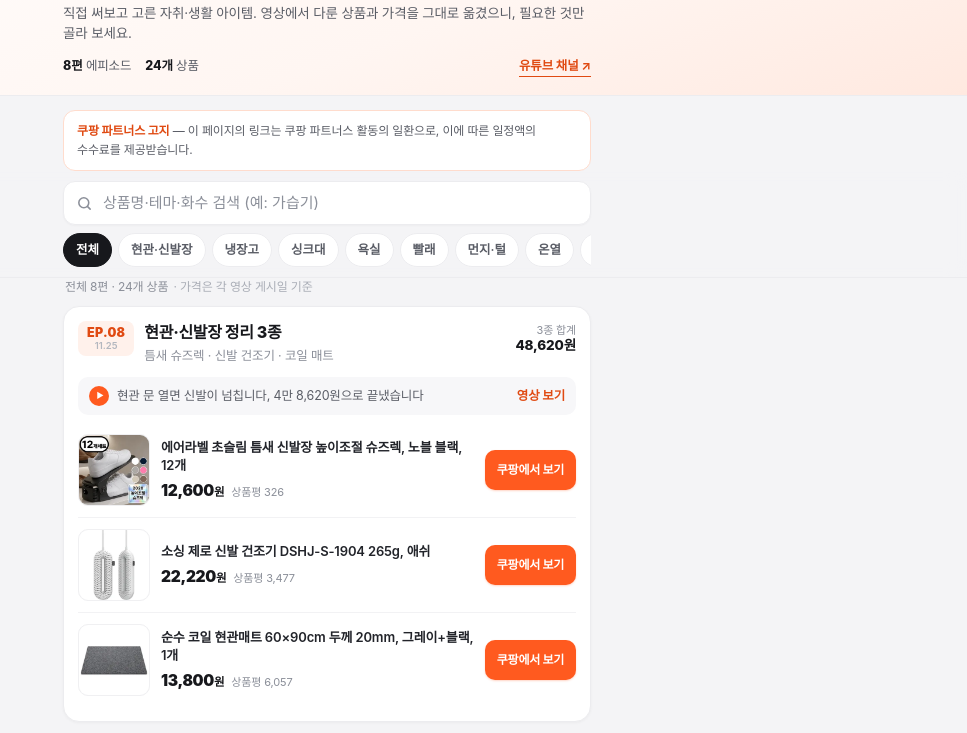
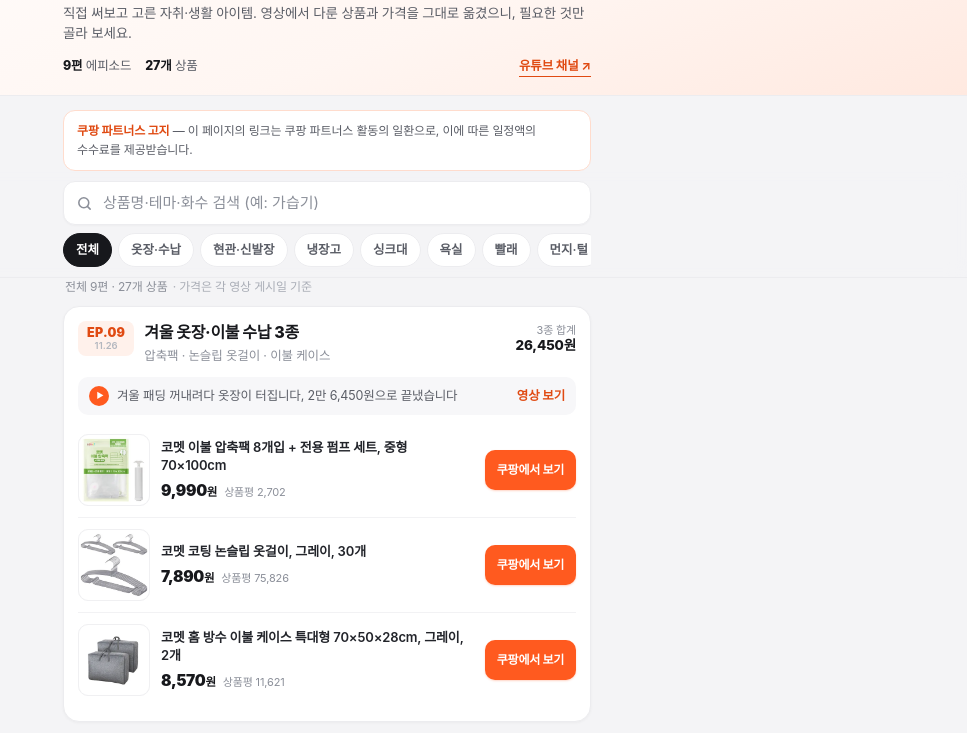
Before and after one commit to peem931029-cell/lifechange-pick, a plain HTML site: page index.html in a window 1280 px wide. Shown: the part 136-869 px from the top of the page, without its empty margins (313-1280 px from the left). Drawn offline with Linux system fonts and the light colour scheme; a web font is replaced by a local one.

Commit message:
EP.09 겨울 옷장·이불 수납 3종 카드 추가 (9편 · 27개 상품)

```diff
--- a/index.html
+++ b/index.html
@@ -4,10 +4,10 @@
 <meta charset="utf-8">
 <meta name="viewport" content="width=device-width, initial-scale=1, viewport-fit=cover">
 <title>이거사면인생바뀜 · 전편 상품 모음</title>
-<meta name="description" content="이거사면인생바뀜 쇼핑 쇼츠 EP.01~EP.08에 나온 갓성비 아이템 24개를 한 페이지에 모았습니다. 영상별 가격과 쿠팡 링크 바로가기.">
+<meta name="description" content="이거사면인생바뀜 쇼핑 쇼츠 EP.01~EP.09에 나온 갓성비 아이템 27개를 한 페이지에 모았습니다. 영상별 가격과 쿠팡 링크 바로가기.">
 <meta name="theme-color" content="#ffffff">
 <meta property="og:title" content="이거사면인생바뀜 · 전편 상품 모음">
-<meta property="og:description" content="영상에 나온 갓성비 아이템 24개, EP.01~08 한 페이지에.">
+<meta property="og:description" content="영상에 나온 갓성비 아이템 27개, EP.01~09 한 페이지에.">
 <meta property="og:type" content="website">
 <meta property="og:url" content="https://peem931029-cell.github.io/lifechange-pick/">
 <meta property="og:site_name" content="이거사면인생바뀜">
@@ -133,8 +133,8 @@ footer a{color:var(--brand-ink);font-weight:600}
     <p class="brand"><span class="dot">이</span>이거사면인생바뀜</p>
     <h1>영상에 나온 갓성비 아이템,<br>한 페이지에 모았습니다</h1>
     <p class="lead">직접 써보고 고른 자취·생활 아이템. 영상에서 다룬 상품과 가격을 그대로 옮겼으니, 필요한 것만 골라 보세요.</p>    <div class="stats">
-      <span><b>8편</b> 에피소드</span>
-      <span><b>24개</b> 상품</span>
+      <span><b>9편</b> 에피소드</span>
+      <span><b>27개</b> 상품</span>
       <a class="yt" href="https://www.youtube.com/@lifechange_pick" target="_blank" rel="noopener">유튜브 채널 ↗</a>
     </div>
   </div>
@@ -151,14 +151,57 @@ footer a{color:var(--brand-ink);font-weight:600}
       <input id="q" type="search" inputmode="search" autocomplete="off" placeholder="상품명·테마·화수 검색 (예: 가습기)" aria-label="상품 검색">
       <button id="clear" type="button" aria-label="검색어 지우기">✕</button>
     </div>
-    <div class="chips" role="group" aria-label="테마 필터"><button class="chip is-on" type="button" data-tag="전체">전체</button><button class="chip" type="button" data-tag="현관·신발장">현관·신발장</button><button class="chip" type="button" data-tag="냉장고">냉장고</button><button class="chip" type="button" data-tag="싱크대">싱크대</button><button class="chip" type="button" data-tag="욕실">욕실</button><button class="chip" type="button" data-tag="빨래">빨래</button><button class="chip" type="button" data-tag="먼지·털">먼지·털</button><button class="chip" type="button" data-tag="온열">온열</button><button class="chip" type="button" data-tag="가습기">가습기</button></div>
+    <div class="chips" role="group" aria-label="테마 필터"><button class="chip is-on" type="button" data-tag="전체">전체</button><button class="chip" type="button" data-tag="옷장·수납">옷장·수납</button><button class="chip" type="button" data-tag="현관·신발장">현관·신발장</button><button class="chip" type="button" data-tag="냉장고">냉장고</button><button class="chip" type="button" data-tag="싱크대">싱크대</button><button class="chip" type="button" data-tag="욕실">욕실</button><button class="chip" type="button" data-tag="빨래">빨래</button><button class="chip" type="button" data-tag="먼지·털">먼지·털</button><button class="chip" type="button" data-tag="온열">온열</button><button class="chip" type="button" data-tag="가습기">가습기</button></div>
   </div>
 </div>
 
 <main class="wrap">
-  <p class="meta-line"><span id="count">전체 8편 · 24개 상품</span><span class="asof">· 가격은 각 영상 게시일 기준</span></p>
+  <p class="meta-line"><span id="count">전체 9편 · 27개 상품</span><span class="asof">· 가격은 각 영상 게시일 기준</span></p>
   <div id="list">
 
+    <article class="card" data-ep="09" data-tag="옷장·수납"
+             data-search="EP.09 09 겨울 옷장·이불 수납 3종 압축팩 · 논슬립 옷걸이 · 이불 케이스 옷장·수납 겨울 패딩 꺼내려다 옷장이 터집니다, 2만 6,450원으로 끝냈습니다 | 겨울 옷장·이불 수납 3종 #shorts 코멧 이불 압축팩 8개입 + 전용 펌프 세트, 중형 70×100cm 코멧 코팅 논슬립 옷걸이, 그레이, 30개 코멧 홈 방수 이불 케이스 특대형 70×50×28cm, 그레이, 2개">
+      <header class="card-head">
+        <div class="ep-badge">EP.09<time datetime="2026-11-26">11.26</time></div>
+        <div class="head-text">
+          <h2>겨울 옷장·이불 수납 3종</h2>
+          <p class="sub">압축팩 · 논슬립 옷걸이 · 이불 케이스</p>
+        </div>
+        <span class="total">3종 합계<br><b>26,450원</b></span>
+      </header>
+      <a class="video" href="https://youtube.com/shorts/Zjag65taTuk" target="_blank" rel="noopener">
+        <span class="play" aria-hidden="true">▶</span>
+        <span class="v-title">겨울 패딩 꺼내려다 옷장이 터집니다, 2만 6,450원으로 끝냈습니다</span>
+        <span class="v-cta">영상 보기</span>
+      </a>
+      <ul class="products">
+
+        <li class="product">
+          <img class="thumb" src="assets/ep09-1.webp" width="72" height="72" alt="코멧 이불 압축팩 8개입 + 전용 펌프 세트, 중형 70×100cm" loading="lazy" decoding="async">
+          <div class="p-body">
+            <p class="p-name">코멧 이불 압축팩 8개입 + 전용 펌프 세트, 중형 70×100cm</p>
+            <p class="p-meta"><b class="price">9,990<span>원</span></b><span class="reviews">상품평 2,702</span></p>
+          </div>
+          <a class="buy" href="https://link.coupang.com/a/iZgjABHMlw" target="_blank" rel="noopener sponsored" aria-label="코멧 이불 압축팩 8개입 + 전용 펌프 세트, 중형 70×100cm 쿠팡에서 보기">쿠팡에서 보기</a>
+        </li>
+        <li class="product">
+          <img class="thumb" src="assets/ep09-2.webp" width="72" height="72" alt="코멧 코팅 논슬립 옷걸이, 그레이, 30개" loading="lazy" decoding="async">
+          <div class="p-body">
+            <p class="p-name">코멧 코팅 논슬립 옷걸이, 그레이, 30개</p>
+            <p class="p-meta"><b class="price">7,890<span>원</span></b><span class="reviews">상품평 75,826</span></p>
+          </div>
+          <a class="buy" href="https://link.coupang.com/a/iZgtxHaINw" target="_blank" rel="noopener sponsored" aria-label="코멧 코팅 논슬립 옷걸이, 그레이, 30개 쿠팡에서 보기">쿠팡에서 보기</a>
+        </li>
+        <li class="product">
+          <img class="thumb" src="assets/ep09-3.webp" width="72" height="72" alt="코멧 홈 방수 이불 케이스 특대형 70×50×28cm, 그레이, 2개" loading="lazy" decoding="async">
+          <div class="p-body">
+            <p class="p-name">코멧 홈 방수 이불 케이스 특대형 70×50×28cm, 그레이, 2개</p>
+            <p class="p-meta"><b class="price">8,570<span>원</span></b><span class="reviews">상품평 11,621</span></p>
+          </div>
+          <a class="buy" href="https://link.coupang.com/a/iZgv6hYMkC" target="_blank" rel="noopener sponsored" aria-label="코멧 홈 방수 이불 케이스 특대형 70×50×28cm, 그레이, 2개 쿠팡에서 보기">쿠팡에서 보기</a>
+        </li>
+      </ul>
+    </article>
     <article class="card" data-ep="08" data-tag="현관·신발장"
              data-search="EP.08 08 현관·신발장 정리 3종 틈새 슈즈렉 · 신발 건조기 · 코일 매트 현관·신발장 현관 문 열면 신발이 넘칩니다, 4만 8,620원으로 끝냈습니다 | 현관·신발장 정리 3종 #shorts 에어라벨 초슬림 틈새 신발장 높이조절 슈즈렉, 노블 블랙, 12개 소싱 제로 신발 건조기 DSHJ-S-1904 265g, 애쉬 순수 코일 현관매트 60×90cm 두께 20mm, 그레이+블랙, 1개">
       <header class="card-head">
@@ -509,7 +552,7 @@ footer a{color:var(--brand-ink);font-weight:600}
 
 <footer class="wrap">
   <p class="fbrand">이거사면인생바뀜</p>
-  <p>이 페이지는 채널 영상 EP.01~EP.08에 소개한 상품을 다시 찾아보기 쉽게 모은 안내 페이지입니다. 상품 정보·가격·재고는 쿠팡 판매 페이지 기준이며, 시점에 따라 달라질 수 있습니다.</p>
+  <p>이 페이지는 채널 영상 EP.01~EP.09에 소개한 상품을 다시 찾아보기 쉽게 모은 안내 페이지입니다. 상품 정보·가격·재고는 쿠팡 판매 페이지 기준이며, 시점에 따라 달라질 수 있습니다.</p>
   <p>이 페이지의 링크는 쿠팡 파트너스 활동의 일환으로, 이에 따른 일정액의 수수료를 제공받습니다.</p>
   <p><a href="https://www.youtube.com/@lifechange_pick" target="_blank" rel="noopener">유튜브 @lifechange_pick</a> · <a href="https://www.threads.com/@piem92" target="_blank" rel="noopener">스레드 @piem92</a></p>
 </footer>
```
Also changed, not shown: assets/ep09-1.webp (added), assets/ep09-2.webp (added), assets/ep09-3.webp (added).
